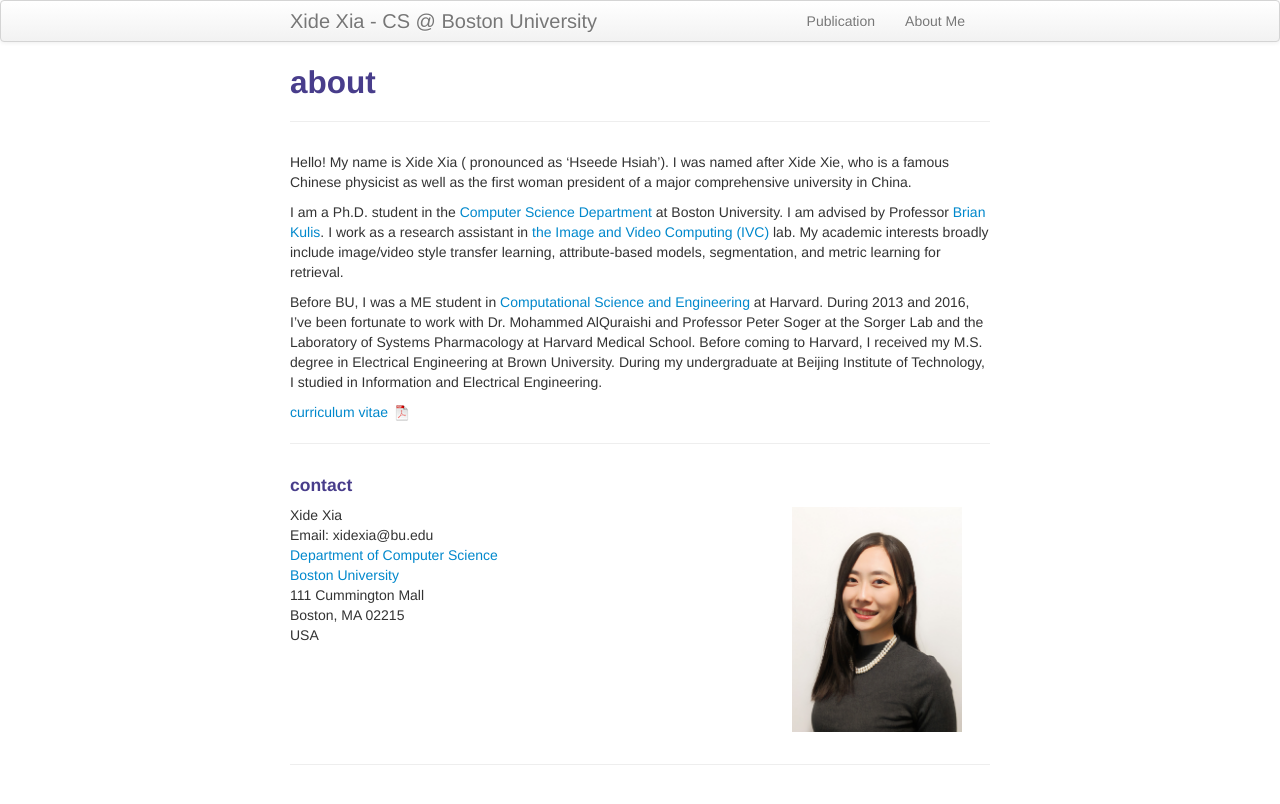
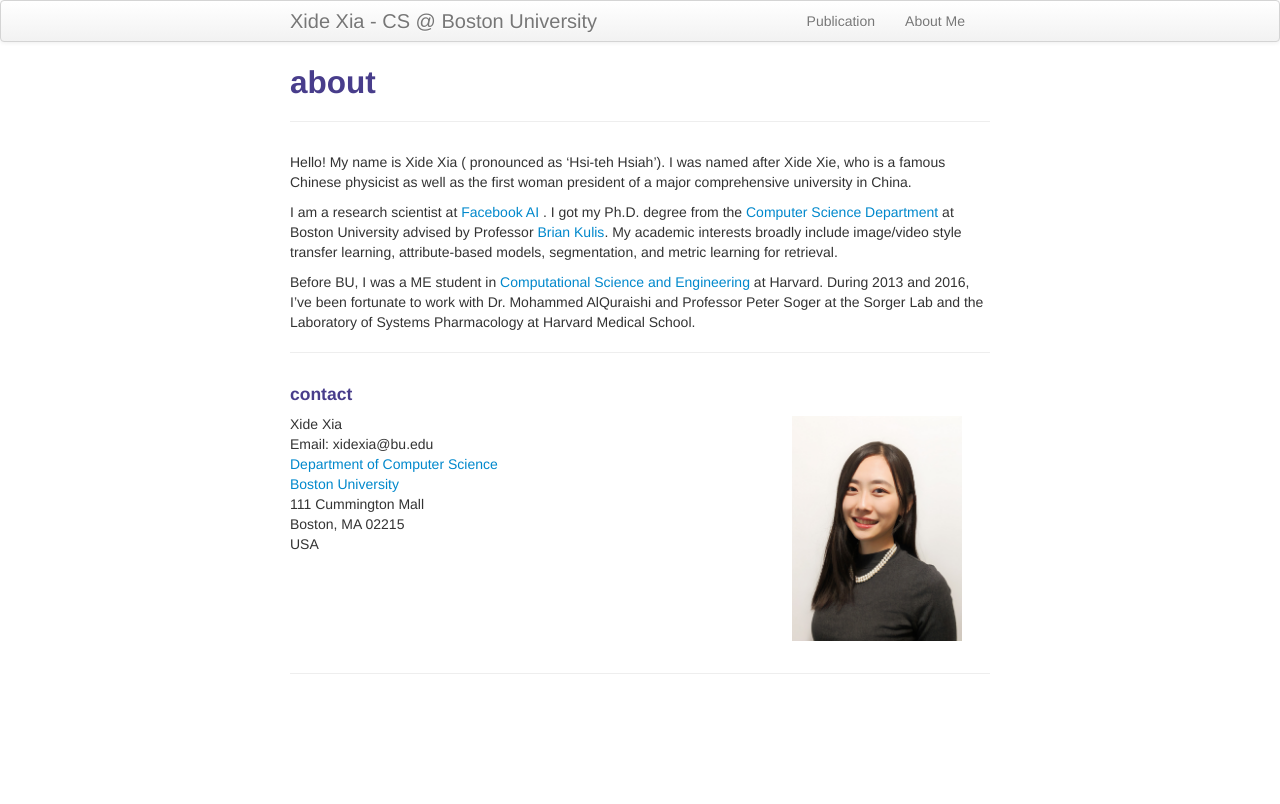
Before and after one commit to xidexia/xidexia.github.io, a Jekyll site: the page built from pages/about.md, in a window 1280 px wide. Shown: the top 804 px of the page. Built offline with Jekyll 4.4.1, drawn with Linux system fonts in a browser that asks for light colours.

Commit message:
“20201212v1”

```diff
--- a/pages/about.md
+++ b/pages/about.md
@@ -4,14 +4,12 @@ title: about
 ---
 
 
-Hello! My name is Xide Xia ( pronounced as 'Hseede Hsiah'). I was named after Xide Xie, who is a famous Chinese physicist as well as the first woman president of a major comprehensive university in China.
+Hello! My name is Xide Xia ( pronounced as 'Hsi-teh Hsiah'). I was named after Xide Xie, who is a famous Chinese physicist as well as the first woman president of a major comprehensive university in China.
 
-I am a Ph.D. student in the <a href="http://www.bu.edu/cs/">Computer Science Department</a> at Boston University. I am advised by Professor <a href="http://people.bu.edu/bkulis/">Brian Kulis</a>. I work as a research assistant in <a href="https://www.bu.edu/cs/ivc/">the Image and Video Computing (IVC)</a> lab. My academic interests broadly include image/video style transfer learning, attribute-based models, segmentation, and metric learning for retrieval.
+I am a research scientist at <a href="https://ai.facebook.com/">Facebook AI</a> . I got my Ph.D. degree from the <a href="http://www.bu.edu/cs/">Computer Science Department</a> at Boston University advised by Professor <a href="http://people.bu.edu/bkulis/">Brian Kulis</a>. My academic interests broadly include image/video style transfer learning, attribute-based models, segmentation, and metric learning for retrieval.
 
-Before BU, I was a ME student in <a href="http://iacs.seas.harvard.edu/">Computational Science and Engineering</a> at Harvard. During 2013 and 2016, I've been fortunate to work with Dr. Mohammed AlQuraishi and Professor Peter Soger at the Sorger Lab and the Laboratory of Systems Pharmacology at Harvard Medical School.  Before coming to Harvard, I received my M.S. degree in Electrical Engineering at Brown University. During my undergraduate at Beijing Institute of Technology, I studied in Information and Electrical Engineering.
+Before BU, I was a ME student in <a href="http://iacs.seas.harvard.edu/">Computational Science and Engineering</a> at Harvard. During 2013 and 2016, I've been fortunate to work with Dr. Mohammed AlQuraishi and Professor Peter Soger at the Sorger Lab and the Laboratory of Systems Pharmacology at Harvard Medical School.
 
-
-[curriculum vitae ![CV as pdf](icons16/pdf-icon.png)]({{ BASE_PATH }}/assets/xide_xia_cv_bu.pdf)
 
 ---
 
```
Also changed, not shown: 2 other files.
